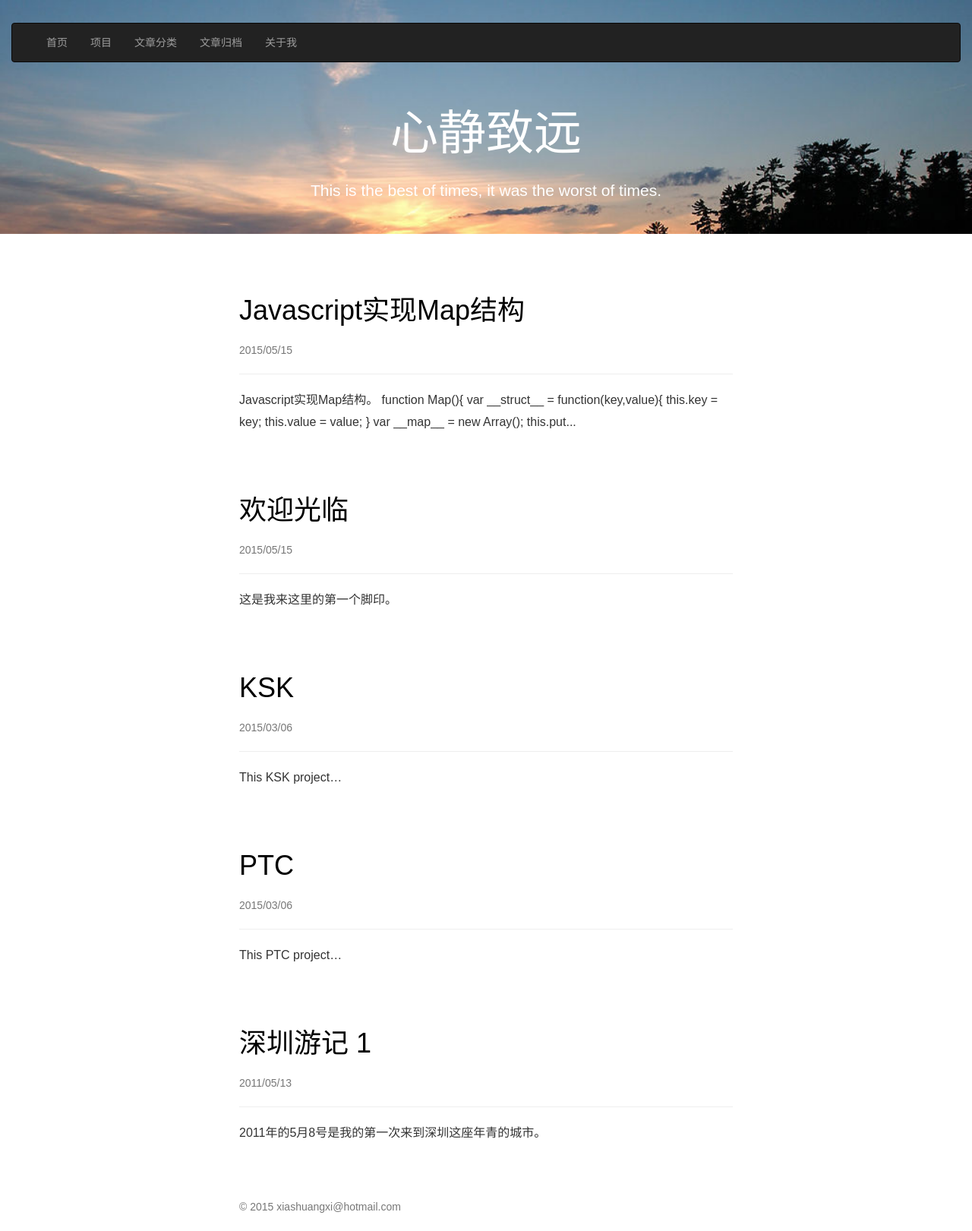
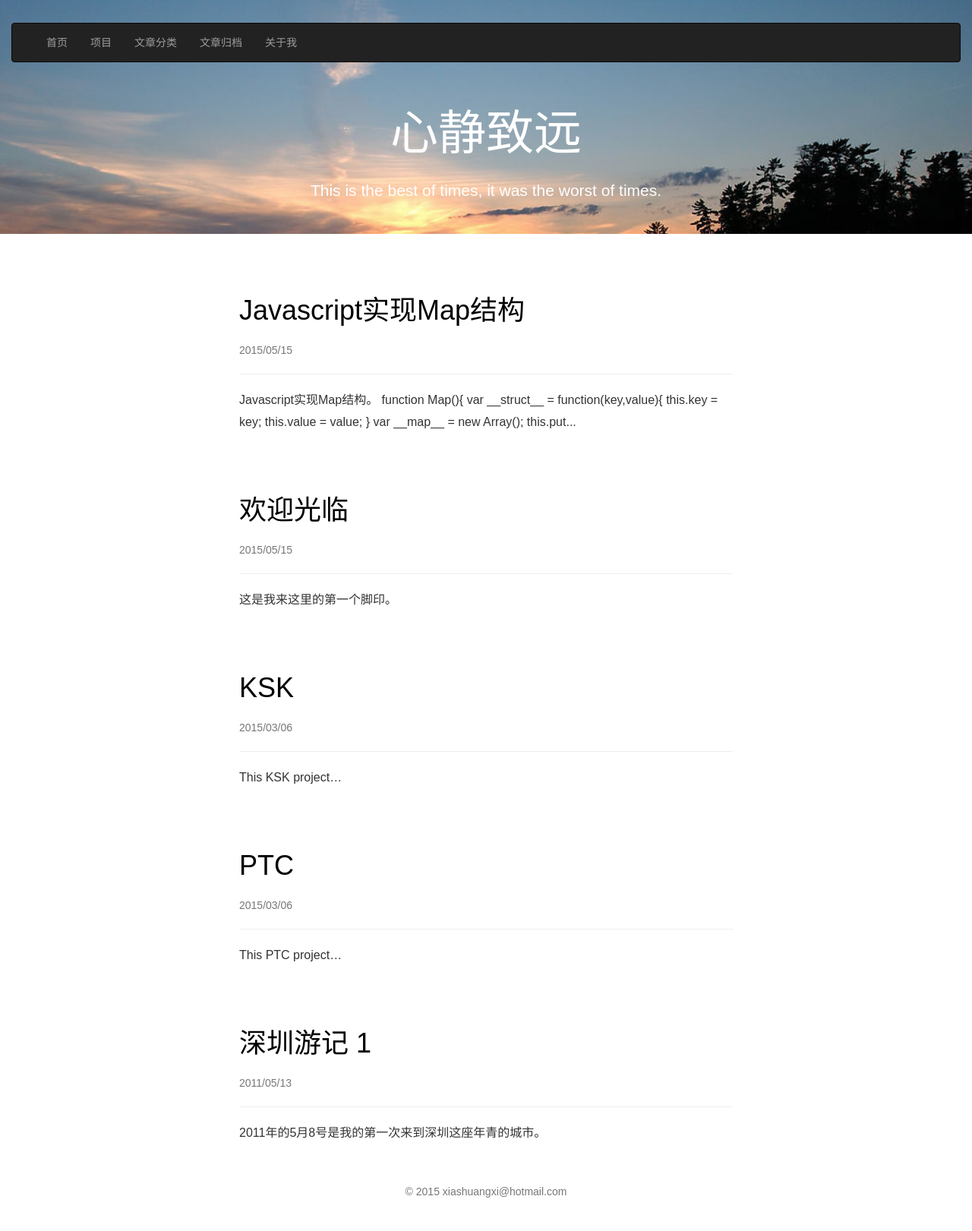
Before and after one commit to jinchangle/xiashuangxi.github.io, a Jekyll site: the page built from index.html, in a window 1280 px wide. Shown: the whole page at 76% size. Built offline with Jekyll 4.4.1, drawn with Linux system fonts in a browser that asks for light colours; nearby versions of some CDN libraries; the list of posts is cut into pages by our own code; comment, search, counter and statistics services are not loaded.

Commit message:
Changes to be committed: 	modified:   _layouts/default.html

```diff
--- a/_layouts/default.html
+++ b/_layouts/default.html
@@ -43,11 +43,8 @@
     {% endif %}
 {% endif %}
 </div>
-    <footer class="footer">
-        <div class="container" style="padding-top:20px">
-            <p class="text-muted">© 2015 xiashuangxi@hotmail.com</p>
-        </div>
-    </footer>
+{% include copyright.html %}
+
 
 </body>
 </html>
```
